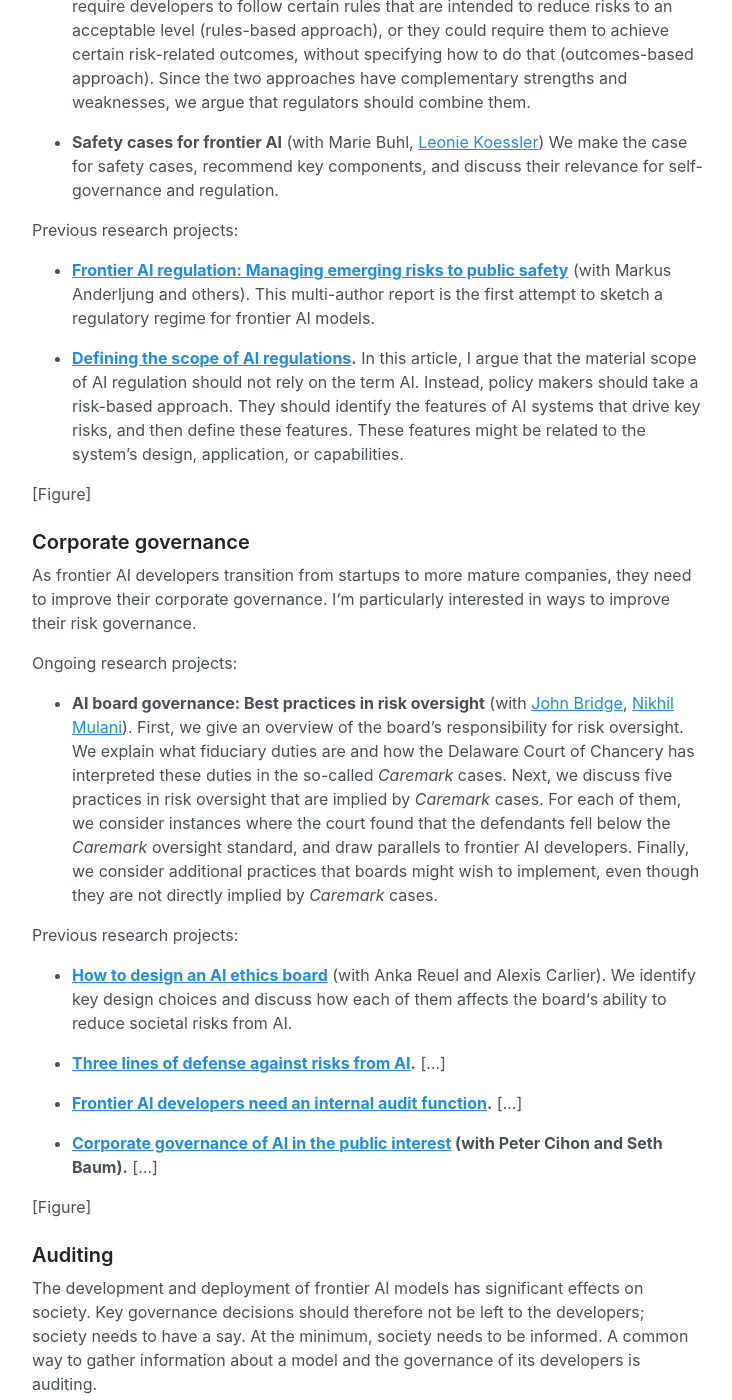
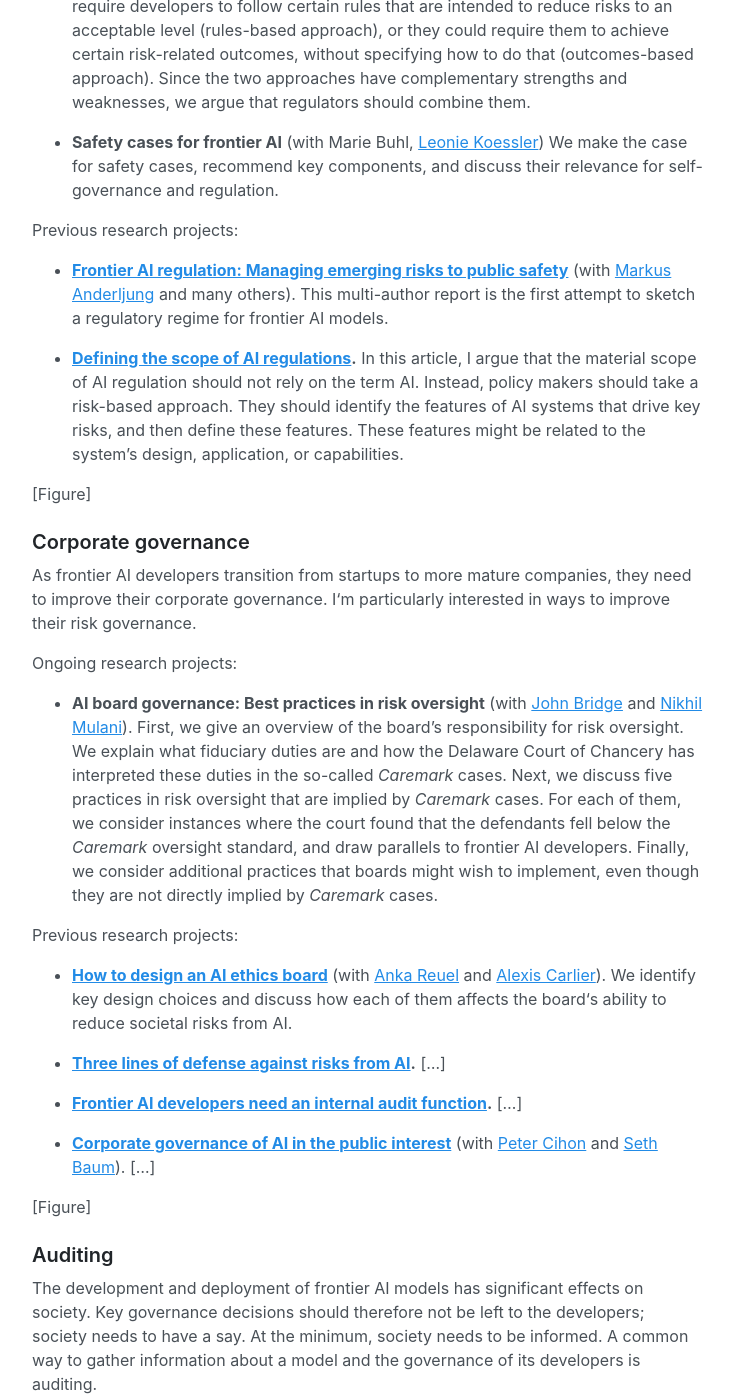
Before and after one commit to jonasschuett/jonasschuett.github.io, a Jekyll site: the page built from _posts/2020-04-04-introduction.md, in a window 1280 px wide and 1400 px high, scrolled down 3066 px. Shown: the whole window, without its empty margins (272-1004 px from the left). Built offline with Jekyll 4.4.1, drawn with Linux system fonts in a browser that asks for light colours; some of the changed text lies outside the part shown.

Commit message:
Update 2020-04-04-introduction.md

```diff
--- a/_posts/2020-04-04-introduction.md
+++ b/_posts/2020-04-04-introduction.md
@@ -31,9 +31,9 @@ It becomes increasingly clear that the development and deployment of frontier AI
 
 Ongoing research projects:
 
-- **AI risk assessment Delphi study** (with [Malcolm Murray](https://www.linkedin.com/in/malcolmmurray/), [Noemi Dreksler](https://www.linkedin.com/in/noemidreksler/), [Markus Anderljung](https://www.linkedin.com/in/markus-anderljung-21369974/), [Ben Garfinkel](https://www.governance.ai/team/ben-garfinkel)). We ask leading domain experts to estimate the impact and likelihood of different risk scenarios using a modified Delphi approach.
+- **AI risk assessment Delphi study** (with [Malcolm Murray](https://www.linkedin.com/in/malcolmmurray/), [Noemi Dreksler](https://www.linkedin.com/in/noemidreksler/), [Markus Anderljung](https://www.linkedin.com/in/markus-anderljung-21369974/), and [Ben Garfinkel](https://www.governance.ai/team/ben-garfinkel)). We ask leading domain experts to estimate the impact and likelihood of different risk scenarios using a modified Delphi approach.
 
-- **How to estimate the impact and likelihood of risks from AI** (with [Caroline Baumoehl](https://www.linkedin.com/in/caroline-baumoehl-b9030514b/), [Malcolm Murray](https://www.linkedin.com/in/malcolmmurray/), [Leonie Koessler](https://www.linkedin.com/in/leonie-koessler-ll-m-kcl-85b71814a/)). We make the case for explicit risk estimates, list options, and make recommendations.
+- **How to estimate the impact and likelihood of risks from AI** (with [Caroline Baumoehl](https://www.linkedin.com/in/caroline-baumoehl-b9030514b/), [Malcolm Murray](https://www.linkedin.com/in/malcolmmurray/), and [Leonie Koessler](https://www.linkedin.com/in/leonie-koessler-ll-m-kcl-85b71814a/)). We make the case for explicit risk estimates, list options, and make recommendations.
 
 - **Defining tolerance levels for risks from AI** (with [Leonie Koessler](https://www.linkedin.com/in/leonie-koessler-ll-m-kcl-85b71814a/)). We propose a framework that decision-makers can use to define tolerance levels for risk estimates.
 
@@ -47,7 +47,7 @@ Previous research projects:
 
 - **[Risk management in the AI Act](https://doi.org/10.1017/err.2023.1).** The EU AI Act is the most comprehensive attempt to regulate AI in a major jurisdiction. In this article, I conduct a legal analysis of Art. 9, the key risk management provision.
 
-- **[Risk assessments at AGI companies](https://arxiv.org/abs/2307.08823)** (with Leonie Koessler). We review popular risk assessment techniques from other industries and discuss how companies that have the stated goal of build AGI could use them.
+- **[Risk assessments at AGI companies](https://arxiv.org/abs/2307.08823)** (with [Leonie Koessler](https://www.linkedin.com/in/leonie-koessler-ll-m-kcl-85b71814a/)). We review popular risk assessment techniques from other industries and discuss how companies that have the stated goal of build AGI could use them.
 
 ![Risk Management](/risk_management.jpg "Risk Management")
 
@@ -63,7 +63,7 @@ Ongoing research projects:
 
 Previous research projects:
 
-- **[Frontier AI regulation: Managing emerging risks to public safety](https://arxiv.org/abs/2307.03718)** (with Markus Anderljung and others). This multi-author report is the first attempt to sketch a regulatory regime for frontier AI models.
+- **[Frontier AI regulation: Managing emerging risks to public safety](https://arxiv.org/abs/2307.03718)** (with [Markus Anderljung](https://www.linkedin.com/in/markus-anderljung-21369974/) and many others). This multi-author report is the first attempt to sketch a regulatory regime for frontier AI models.
 
 - **[Defining the scope of AI regulations](https://doi.org/10.1080/17579961.2023.2184135).** In this article, I argue that the material scope of AI regulation should not rely on the term AI. Instead, policy makers should take a risk-based approach. They should identify the features of AI systems that drive key risks, and then define these features. These features might be related to the system’s design, application, or capabilities.
 
@@ -75,17 +75,17 @@ As frontier AI developers transition from startups to more mature companies, the
 
 Ongoing research projects:
 
-- **AI board governance: Best practices in risk oversight** (with [John Bridge](https://www.linkedin.com/in/johnmichaelbridge/), [Nikhil Mulani](https://www.linkedin.com/in/nmulani/)). First, we give an overview of the board’s responsibility for risk oversight. We explain what fiduciary duties are and how the Delaware Court of Chancery has interpreted these duties in the so-called _Caremark_ cases. Next, we discuss five practices in risk oversight that are implied by _Caremark_ cases. For each of them, we consider instances where the court found that the defendants fell below the _Caremark_ oversight standard, and draw parallels to frontier AI developers. Finally, we consider additional practices that boards might wish to implement, even though they are not directly implied by _Caremark_ cases.
+- **AI board governance: Best practices in risk oversight** (with [John Bridge](https://www.linkedin.com/in/johnmichaelbridge/) and [Nikhil Mulani](https://www.linkedin.com/in/nmulani/)). First, we give an overview of the board’s responsibility for risk oversight. We explain what fiduciary duties are and how the Delaware Court of Chancery has interpreted these duties in the so-called _Caremark_ cases. Next, we discuss five practices in risk oversight that are implied by _Caremark_ cases. For each of them, we consider instances where the court found that the defendants fell below the _Caremark_ oversight standard, and draw parallels to frontier AI developers. Finally, we consider additional practices that boards might wish to implement, even though they are not directly implied by _Caremark_ cases.
 
 Previous research projects:
 
-- **[How to design an AI ethics board](https://doi.org/10.1007/s43681-023-00409-y)** (with Anka Reuel and Alexis Carlier). We identify key design choices and discuss how each of them affects the board‘s ability to reduce societal risks from AI.
+- **[How to design an AI ethics board](https://doi.org/10.1007/s43681-023-00409-y)** (with [Anka Reuel](https://www.linkedin.com/in/ankareuel/) and [Alexis Carlier](https://www.linkedin.com/in/alexis-carlier-995367170/)). We identify key design choices and discuss how each of them affects the board‘s ability to reduce societal risks from AI.
 
 - **[Three lines of defense against risks from AI](https://doi.org/10.1007/s00146-023-01811-0).** […]
 
 - **[Frontier AI developers need an internal audit function](https://arxiv.org/abs/2305.17038).** […]
 
-- **[Corporate governance of AI in the public interest](https://doi.org/10.3390/info12070275) (with Peter Cihon and Seth Baum).** […]
+- **[Corporate governance of AI in the public interest](https://doi.org/10.3390/info12070275)** (with [Peter Cihon](https://www.linkedin.com/in/pcihon/) and [Seth Baum](https://www.linkedin.com/in/sethdbaum/)). […]
 
 [Figure]
 
```
